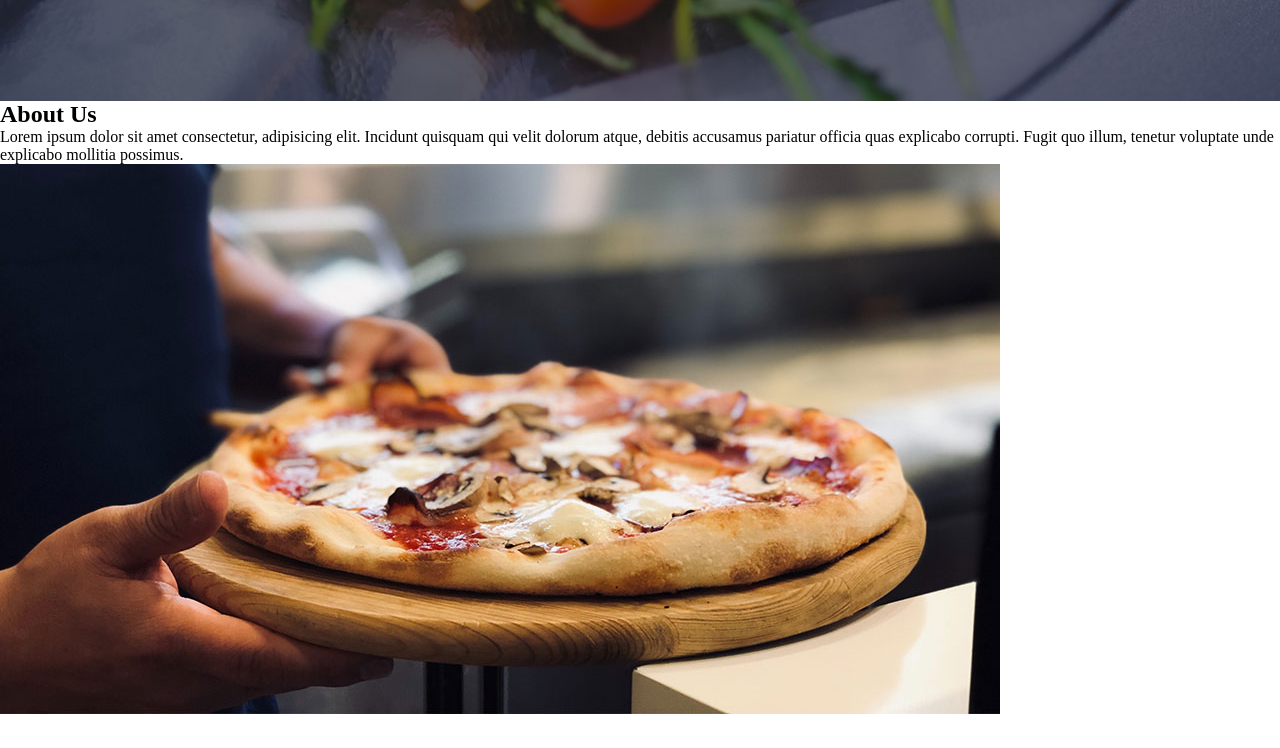
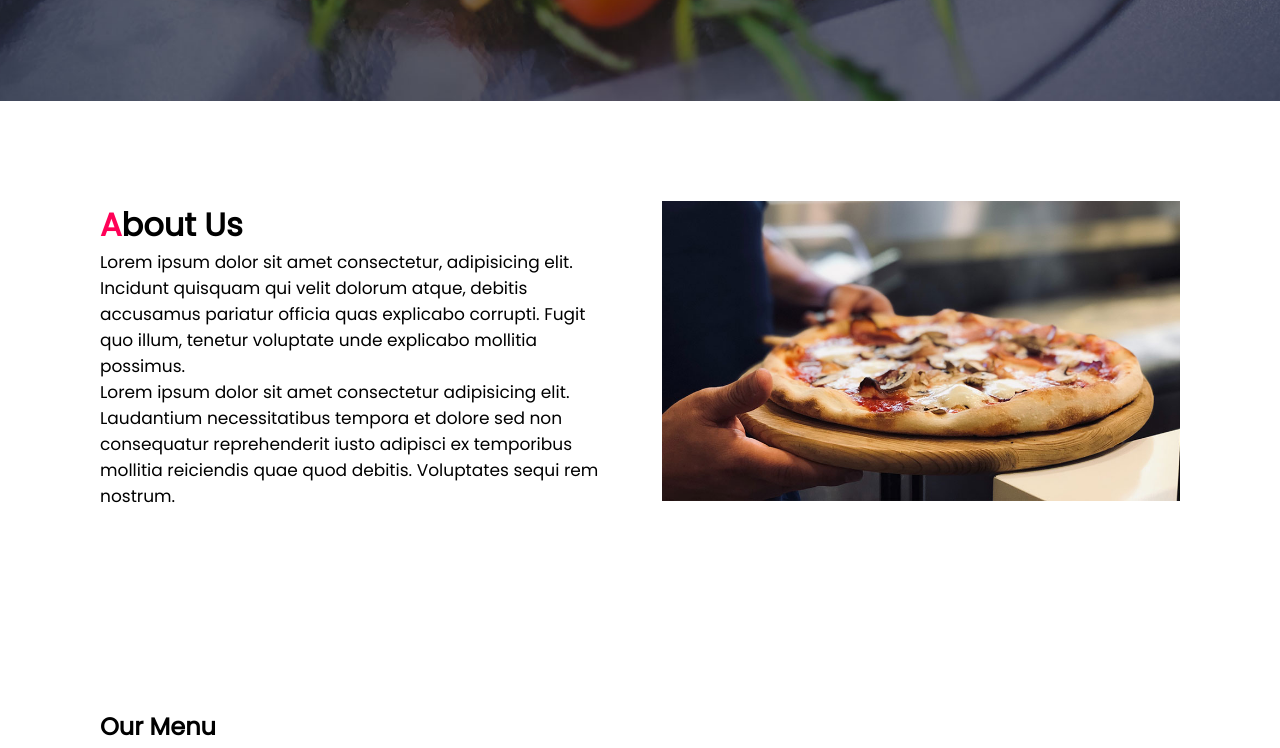
Before and after one commit to bobbycrooz/Foodloom, a plain HTML site: page index.html in a window 1280 px wide. Shown: the part 699-1447 px from the top of the page. Before the commit the page ends 1417 px from the top, so only its background shows below. Drawn offline with Linux system fonts and the light colour scheme.

Commit message:
more content

```diff
--- a/index.html
+++ b/index.html
@@ -36,15 +36,24 @@
     </section>
     <section class="about" id="about">
         <div class="row">
-            <div class="col">
+            <div class="col150">
                 <h2>
-                    <span>About Us</span>
+                    <span>A</span>bout Us
                 </h2>
                 <p>
                     Lorem ipsum dolor sit amet consectetur,
                      adipisicing elit. Incidunt quisquam qui velit dolorum atque,
                       debitis accusamus pariatur officia quas explicabo corrupti.
                        Fugit quo illum, tenetur voluptate unde explicabo mollitia possimus.
+
+
+                </p>
+                <p>
+
+                    Lorem ipsum dolor sit amet consectetur adipisicing elit.
+                    Laudantium necessitatibus tempora et dolore sed non
+                   consequatur reprehenderit iusto adipisci ex temporibus
+                    mollitia reiciendis quae quod debitis. Voluptates sequi rem nostrum.
 
                 </p>
             </div>
@@ -55,6 +64,27 @@
             </div>
         </div>
     </section>
+
+    <section class="menu" id="menu">
+        <div class="title">
+            <h1 class="title_text">Our <span>M</span>enu</h1>
+            <p>
+                Lorem ipsum dolor sit, amet consectetur adipisicing elit.
+            </p>
+        </div>
+        <div class="content">
+            <div class="imgbox">
+                <img src="./assets/menu.jpg" alt="">
+            </div>
+            <div class="text">
+                <h3>
+                    Name of Soup here
+                </h3>
+            </div>
+        </div>
+    </section>
     <script src="./scripts/main.js"></script>
+
+
 </body>
 </html>
--- a/styles/sass/main.scss
+++ b/styles/sass/main.scss
@@ -1,7 +1,14 @@
+@import url('https://fonts.googleapis.com/css2?family=Poppins&display=swap');
+
+// variables
+$ff: 'Poppins', sans-serif;
 *{
     margin: 0;
     padding: 0;
     box-sizing: border-box;
+}
+body{
+    font-family: $ff;
 }
 
 @mixin max-beak($size) {
@@ -18,7 +25,9 @@
 
 }
 
-
+section{
+    padding: 100px;
+}
 
 .banner{
     position: relative;
@@ -56,7 +65,7 @@ header{
     display: flex;
     justify-content: space-between;
     align-items: center;
-    transition: padding 0.5s;
+    transition:  0.5s;
     &.sticky{
         box-shadow:0 2px 4px rgba(51, 51, 51, 0.753);
         background-color: #fff;
@@ -95,6 +104,9 @@ header{
                 text-decoration: none;
                 color: #fff;
                 font-weight: 500;
+                &:hover{
+                    color: brown;
+                }
             }
         }
     }
@@ -119,3 +131,44 @@ header{
         }
     }
 }
+
+section.about{
+
+    transition: all 0.3s;
+    .row{
+        display: flex;
+        position: relative;
+        justify-content: space-between;
+        .col150{
+            width: 48%;
+            font-weight: 500;
+            h2 {
+                font-size: 2em;
+                span{
+
+                    font-weight: 700;
+                    color:#ff0157;
+                }
+            }
+            p{
+                font-size: 17px;
+                // line-height: 30px;
+                // letter-spacing: 1px;
+            }
+            .imgbox{
+                position: relative;
+                width: 100%;
+                min-height: 300px;
+                img{
+                    position: absolute;
+                    top: 0;
+                    left: 0;
+                    width: 100%;
+                    height: 100%;
+                    object-fit: cover;
+                }
+            }
+        }
+    }
+
+}
```
Also changed, not shown: styles/main.css, 1 other file.
